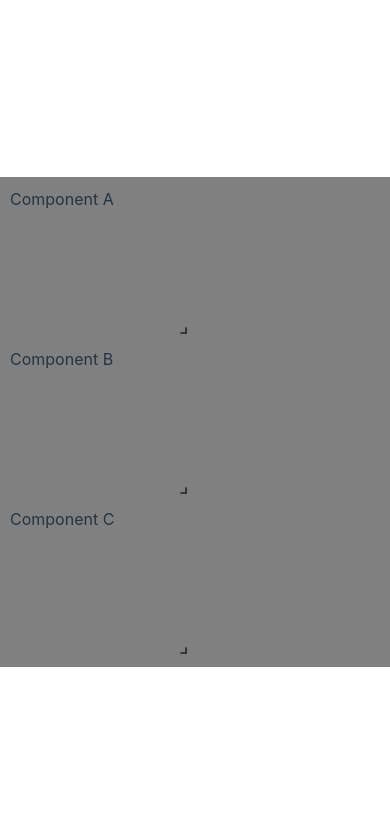
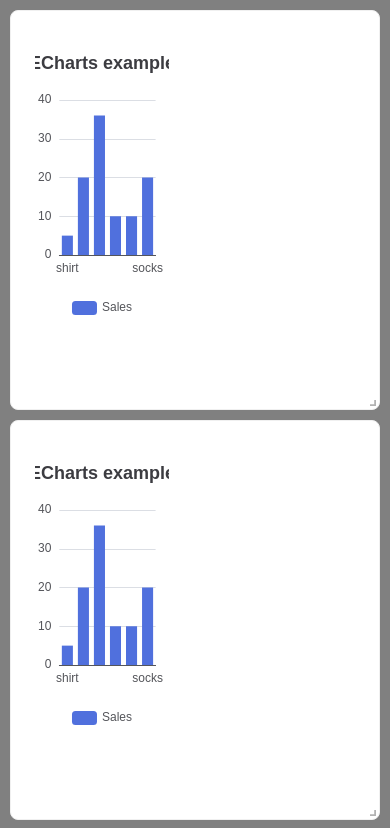
Before and after one commit to OmarNaguib/Reorder-PoC, a React (Vite) app: page / in a window 390 px wide. Shown: the top 828 px of the page. Built offline with nearby package versions, Linux system fonts and the light colour scheme.

Commit message:
Add Ant Design, ECharts, and responsive layout to App component

```diff
--- a/package.json
+++ b/package.json
@@ -12,6 +12,7 @@
   "dependencies": {
     "@ant-design/icons": "^5.3.0",
     "@ant-design/react-slick": "^1.0.2",
+    "antd": "^5.14.1",
     "echarts-for-react": "^3.0.2",
     "react": "^18.2.0",
     "react-dom": "^18.2.0",
--- a/src/App.jsx
+++ b/src/App.jsx
@@ -2,18 +2,46 @@ import React, { useState } from "react";
 import { Responsive, WidthProvider } from "react-grid-layout";
 import "react-grid-layout/css/styles.css";
 import "react-resizable/css/styles.css";
+import { Card } from "antd";
+import ReactEcharts from "echarts-for-react";
 
 const ResponsiveGridLayout = WidthProvider(Responsive);
 
 function App() {
   const [layout, setLayout] = useState([
-    { i: "a", x: 0, y: 0, w: 1, h: 2 },
-    { i: "b", x: 1, y: 0, w: 3, h: 2, minW: 2, maxW: 4 },
-    { i: "c", x: 4, y: 0, w: 1, h: 2 },
+    { i: "a", x: 0, y: 0, w: 5, h: 1 },
+    { i: "b", x: 5, y: 0, w: 5, h: 1 },
+    { i: "c", x: 2, y: 1, w: 5, h: 1 },
+    { i: "d", x: 0, y: 2, w: 5, h: 1 },
+    { i: "f", x: 5, y: 2, w: 5, h: 1 },
+    { i: "g", x: 2, y: 3, w: 5, h: 1 },
   ]);
 
   const onLayoutChange = (newLayout) => {
     setLayout(newLayout);
+  };
+
+  const getOption = () => {
+    return {
+      title: {
+        text: "ECharts example",
+      },
+      tooltip: {},
+      legend: {
+        data: ["Sales"],
+      },
+      xAxis: {
+        data: ["shirt", "cardign", "chiffon shirt", "pants", "heels", "socks"],
+      },
+      yAxis: {},
+      series: [
+        {
+          name: "Sales",
+          type: "bar",
+          data: [5, 20, 36, 10, 10, 20],
+        },
+      ],
+    };
   };
 
   return (
@@ -22,7 +50,7 @@ function App() {
         display: "flex",
         justifyContent: "center",
         alignItems: "center",
-        height: "100vh",
+        minHeight: "100vh",
         width: "100vw",
       }}
     >
@@ -31,19 +59,20 @@ function App() {
         layout={layout}
         breakpoints={{ lg: 1200, md: 996, sm: 768, xs: 480, xxs: 0 }}
         cols={{ lg: 12, md: 10, sm: 6, xs: 4, xxs: 2 }}
+        rowHeight={400}
         onLayoutChange={onLayoutChange}
         draggableHandle=".dragHandle"
-        style={{ width: "500px", background: "grey" }}
+        style={{ flexGrow: 1, maxWidth: "1200px", background: "grey" }}
       >
-        <div key="a" className="dragHandle">
-          Component A
-        </div>
-        <div key="b" className="dragHandle">
-          Component B
-        </div>
-        <div key="c" className="dragHandle">
-          Component C
-        </div>
+        {layout.map((item) => (
+          <Card
+            key={item.i}
+            data-grid={{ x: item.x, y: item.y, w: item.w, h: item.h }}
+            className="dragHandle"
+          >
+            <ReactEcharts option={getOption()} />
+          </Card>
+        ))}
       </ResponsiveGridLayout>
     </div>
   );
```
Also changed, not shown: 1 other file (tests, documents, lock files or other folders).
